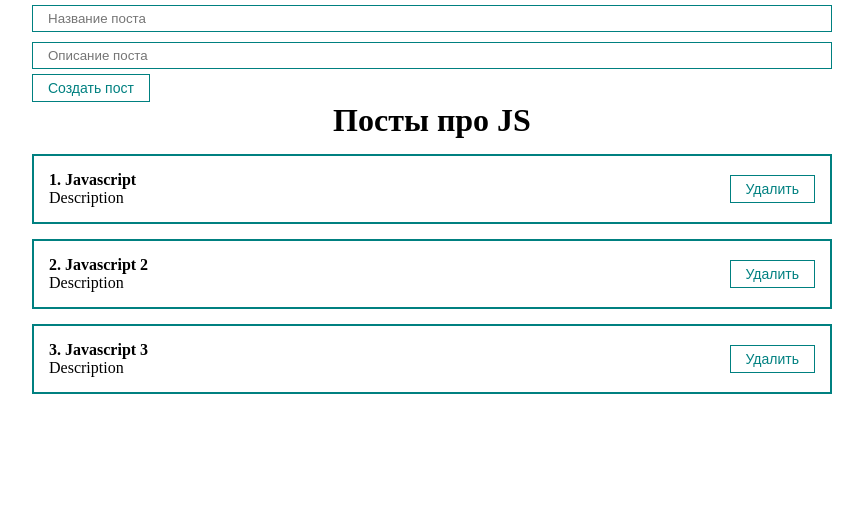
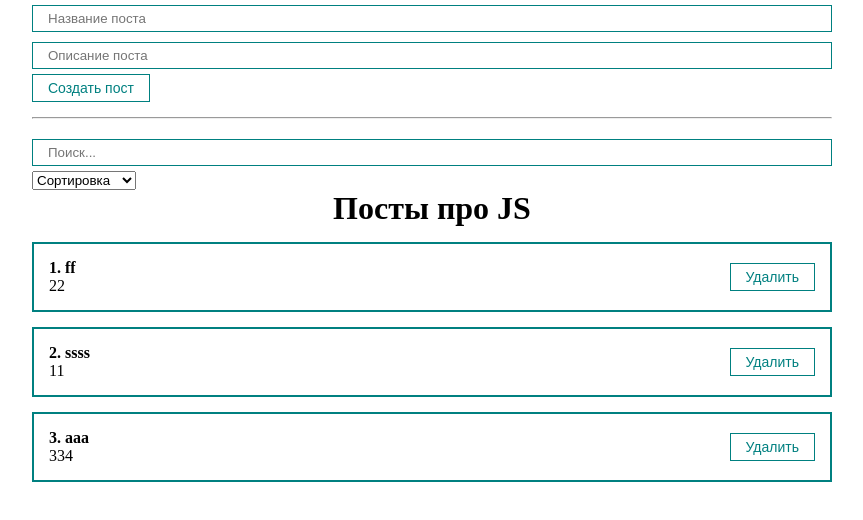
Before and after one commit to Idistaviso/work-bot-react, a React (Create React App) app: page / in a window 1280 px wide. Shown: the top 520 px of the page, without its empty margins (208-1071 px from the left). Built offline with nearby package versions, Linux system fonts and the light colour scheme.

Commit message:
01:12:00 ➝ Поиск. Фильтрация. {/*Поиск не работает*/}

```diff
--- a/package.json
+++ b/package.json
@@ -6,8 +6,8 @@
     "@testing-library/jest-dom": "^5.17.0",
     "@testing-library/react": "^13.4.0",
     "@testing-library/user-event": "^13.5.0",
-    "react": "^18.2.0",
-    "react-dom": "^18.2.0",
+    "react": "^18.3.1",
+    "react-dom": "^18.3.1",
     "react-scripts": "5.0.1",
     "web-vitals": "^2.1.4"
   },
--- a/src/App.js
+++ b/src/App.js
@@ -8,14 +8,28 @@
 import MyInput from "./components/UI/input/MyInput";
 import PostForm from "./components/PostForm";
 import postForm from "./components/PostForm";
+import MySelect from "./components/UI/select/MySelect";
 
 function App() {
 
-    const [posts, setPosts] = useState([{id: 1, title: 'Javascript', body: 'Description'}, {
-        id: 2,
-        title: 'Javascript 2',
-        body: 'Description'
-    }, {id: 3, title: 'Javascript 3', body: 'Description'}])
+    const [posts, setPosts] = useState([
+        {id: 1, title: 'ff', body: '22'},
+        {id: 2, title: 'ssss', body: '11'},
+        {id: 3, title: 'aaa', body: '334'}
+    ])
+    const [selectedSort, setSelectedSort] = useState('')
+    const [searchQuery, setSearchQuery] = useState('');
+
+    function getSortedPosts() {
+        console.log("отработала функция сортировки")
+        if (selectedSort) {
+            return [...posts].sort((a, b) => a[selectedSort].localeCompare(b[selectedSort]))
+        }
+        return posts;
+    }
+
+    const sortedPosts = getSortedPosts()
+
     const createPost = (newPost) => {
         setPosts([...posts, newPost])
     }
@@ -23,11 +37,35 @@
         setPosts(posts.filter(p => p.id !== post.id))
     }
 
+    const sortPosts = (sort) => {
+        setSelectedSort(sort);
+    }
+
     return (<div className="App">
         <PostForm create={createPost}/>
-        {posts.length !== 0
+        <hr style={{margin: '15px 0'}}/>
+        <div>
+            <MyInput
+                value={searchQuery}
+                onchange={e => setSearchQuery(e.target.value)}
+                placeholder="Поиск..."
+            />
+
+            {/*Поиск не работает*/}
+
+            <MySelect
+                value={selectedSort}
+                onChange={sortPosts}
+                defaultValue="Сортировка"
+                options={[
+                    {value: 'title', name: 'По названию'},
+                    {value: 'body', name: 'По описанию'},
+                ]}
+            />
+        </div>
+        {posts.length
             ?
-            <PostList remove={removePost} posts={posts} title="Посты про JS"/>
+            <PostList remove={removePost} posts={sortedPosts} title="Посты про JS"/>
             :
             <h1 style={{textAlign: "center"}}>
                 Посты не найдены!
--- /dev/null
+++ b/src/components/UI/select/MySelect.jsx
@@ -0,0 +1,19 @@
+import React from 'react';
+
+const MySelect = ({options, defaultValue, value, onChange}) => {
+    return (
+        <select
+            value={value}
+            onChange={event => onChange(event.target.value)}
+        >
+            <option disabled value="">{defaultValue}</option>
+            {options.map(option =>
+                <option key={option.value} value={option.value}>
+                    {option.name}
+                </option>
+            )}
+        </select>
+    );
+};
+
+export default MySelect;
```
Also changed, not shown: 1 other file (tests, documents, lock files or other folders).
